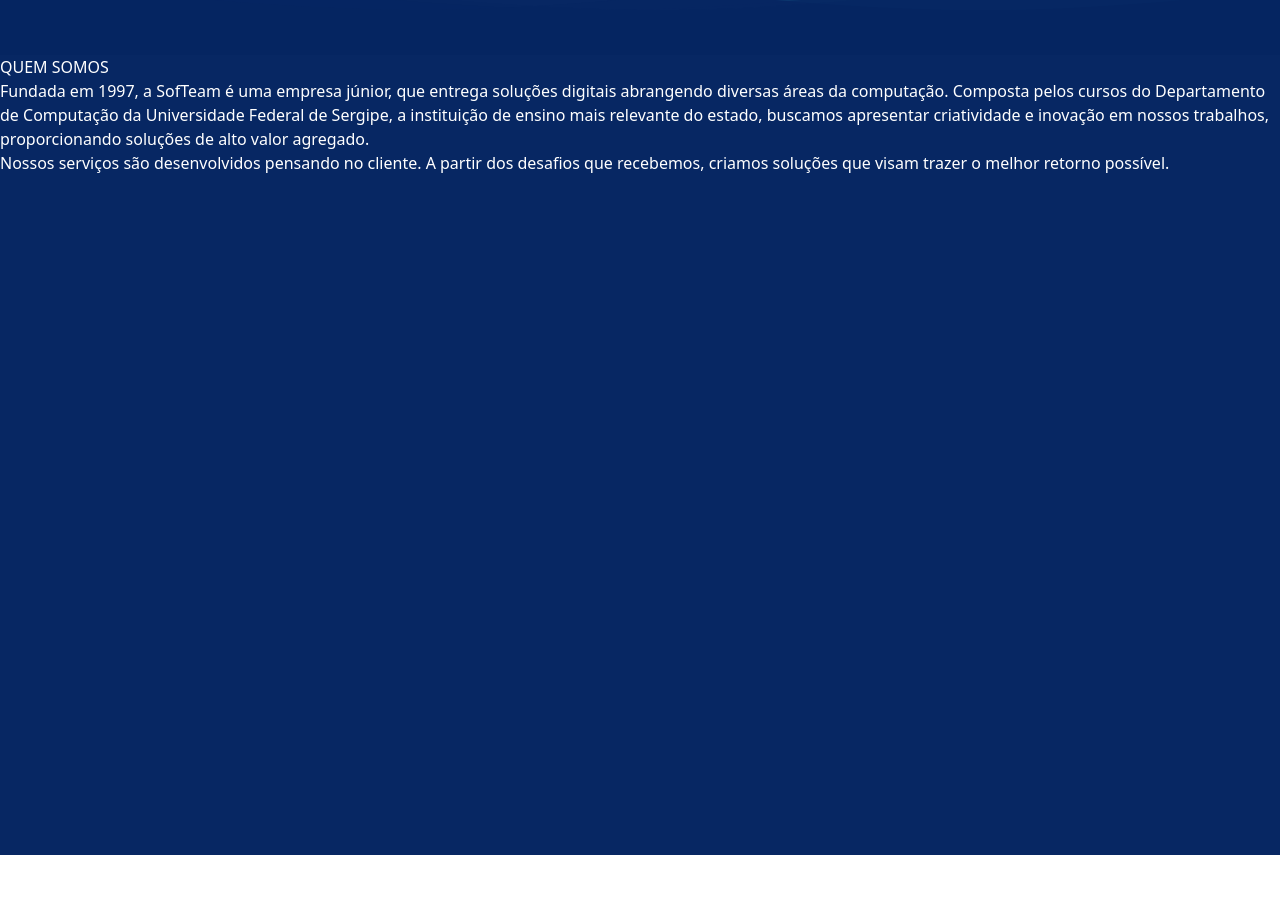
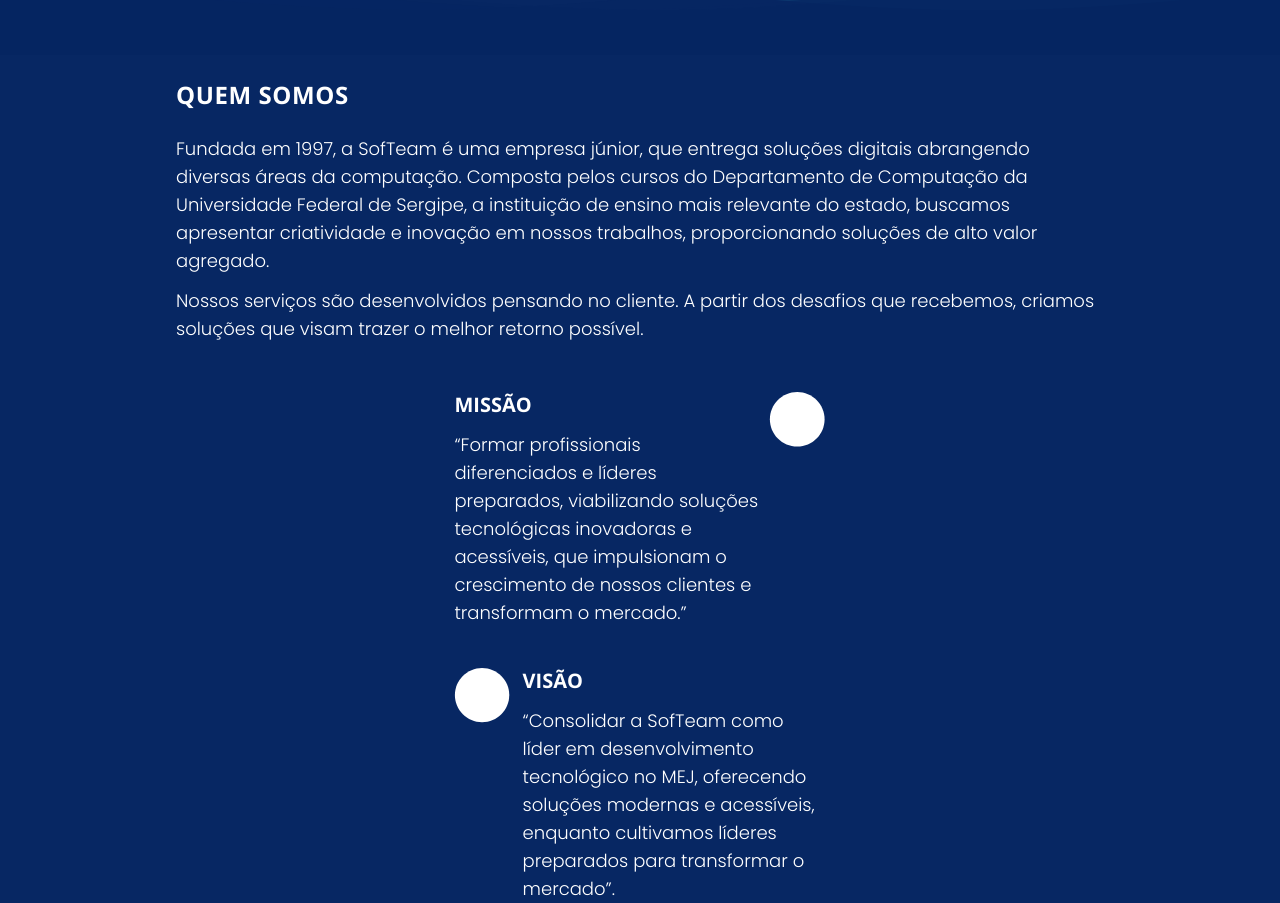
Before and after one commit to softeam-org/landing-page, a Next.js app: page / in a window 1280 px wide. Shown: the part 800-1703 px from the top of the page. Before the commit the page ends 1655 px from the top, so only its background shows below. Built offline with nearby package versions, Linux system fonts and the light colour scheme.

Commit message:
feat: create the about me section of mission and vision

```diff
--- a/app/components/HeroSection/about/About.tsx
+++ b/app/components/HeroSection/about/About.tsx
@@ -1,21 +1,47 @@
+import { openSans, poppins } from "@/app/layout";
 import React from "react";
+import { FaCircle } from "react-icons/fa";
 
 function About(): React.JSX.Element {
   return (
-    <section className="w-full min-h-screen bg-color-1">
-      <article className="text-white">
-        <h2>QUEM SOMOS</h2>
-        <div>
-          <p>
+    <section className="w-full min-h-screen flex flex-col gap-12 px-44 pt-6 text-white bg-color-1">
+      {/* Quem Somos */}
+      <article className="flex flex-col gap-6 ">
+        <h2 className={`font-bold text-2xl tracking-wide ${openSans.className}`}>QUEM SOMOS</h2>
+        <div className="flex flex-col gap-3">
+          <p className={`text-lg font-light ${poppins.className}`}>
             Fundada em 1997, a SofTeam é uma empresa júnior, que entrega soluções digitais abrangendo diversas áreas da
             computação. Composta pelos cursos do Departamento de Computação da Universidade Federal de Sergipe, a
             instituição de ensino mais relevante do estado, buscamos apresentar criatividade e inovação em nossos
             trabalhos, proporcionando soluções de alto valor agregado.
           </p>
-          <p>
+          <p className={`text-lg font-light ${poppins.className}`}>
             Nossos serviços são desenvolvidos pensando no cliente. A partir dos desafios que recebemos, criamos soluções
             que visam trazer o melhor retorno possível.
           </p>
+        </div>
+      </article>
+      {/* Missão/Visão */}
+      <article className="flex flex-col items-center gap-10">
+        <div className="w-2/5 flex flex-row gap-1">
+          <div className="flex flex-col gap-3">
+            <h3 className={`text-xl font-bold ${openSans.className}`}>MISSÃO</h3>
+            <p className={`text-lg font-light ${poppins.className}`}>
+              “Formar profissionais diferenciados e líderes preparados, viabilizando soluções tecnológicas inovadoras e
+              acessíveis, que impulsionam o crescimento de nossos clientes e transformam o mercado.”
+            </p>
+          </div>
+          <FaCircle className="w-80 h-fit top-0" />
+        </div>
+        <div className="w-2/5 flex flex-row-reverse gap-3">
+          <div className="flex flex-col gap-3">
+            <h3 className={`text-xl font-bold ${openSans.className}`}>VISÃO</h3>
+            <p className={`text-lg font-light ${poppins.className}`}>
+              “Consolidar a SofTeam como líder em desenvolvimento tecnológico no MEJ, oferecendo soluções modernas e
+              acessíveis, enquanto cultivamos líderes preparados para transformar o mercado”.
+            </p>
+          </div>
+          <FaCircle className="w-80 h-fit top-0" />
         </div>
       </article>
     </section>
```
